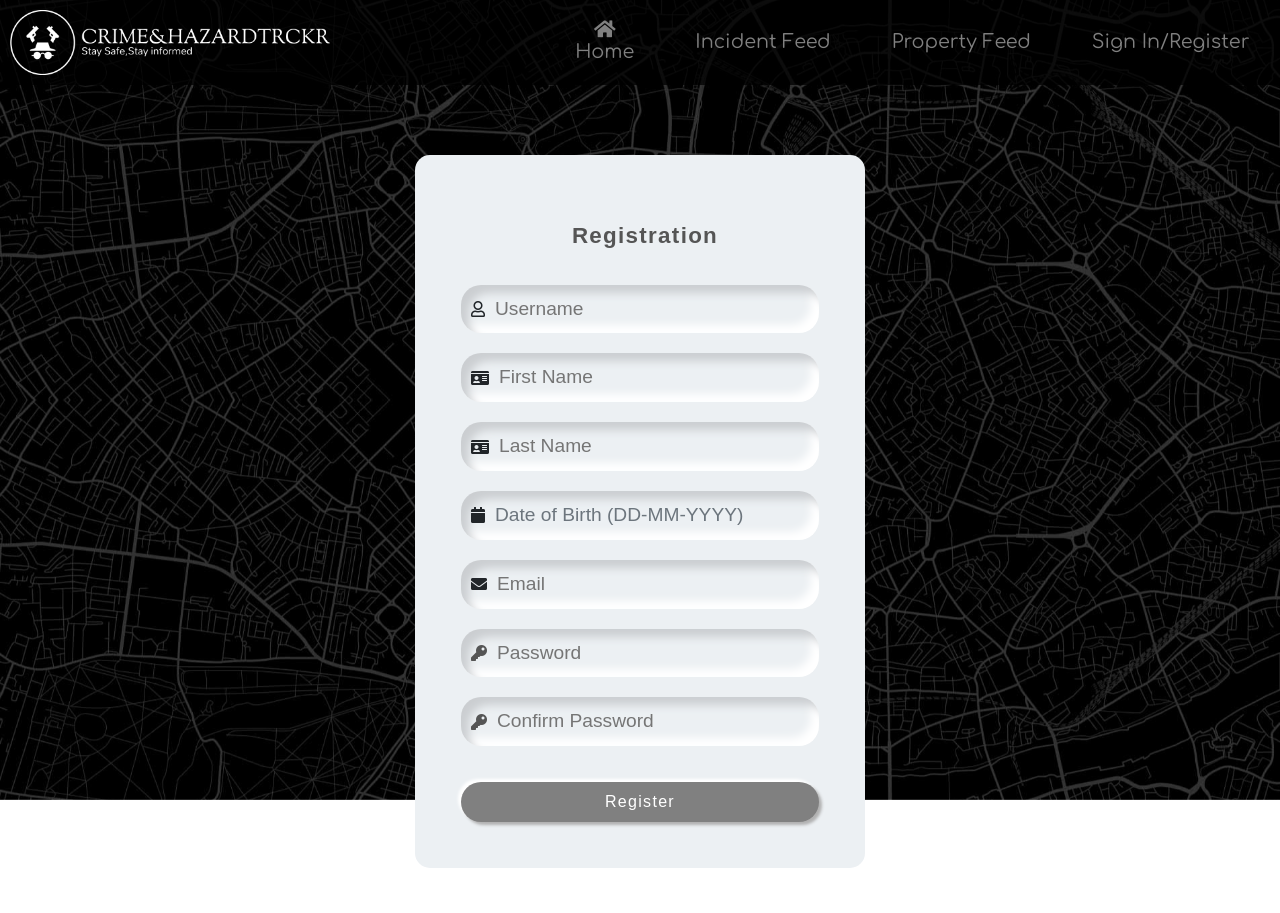
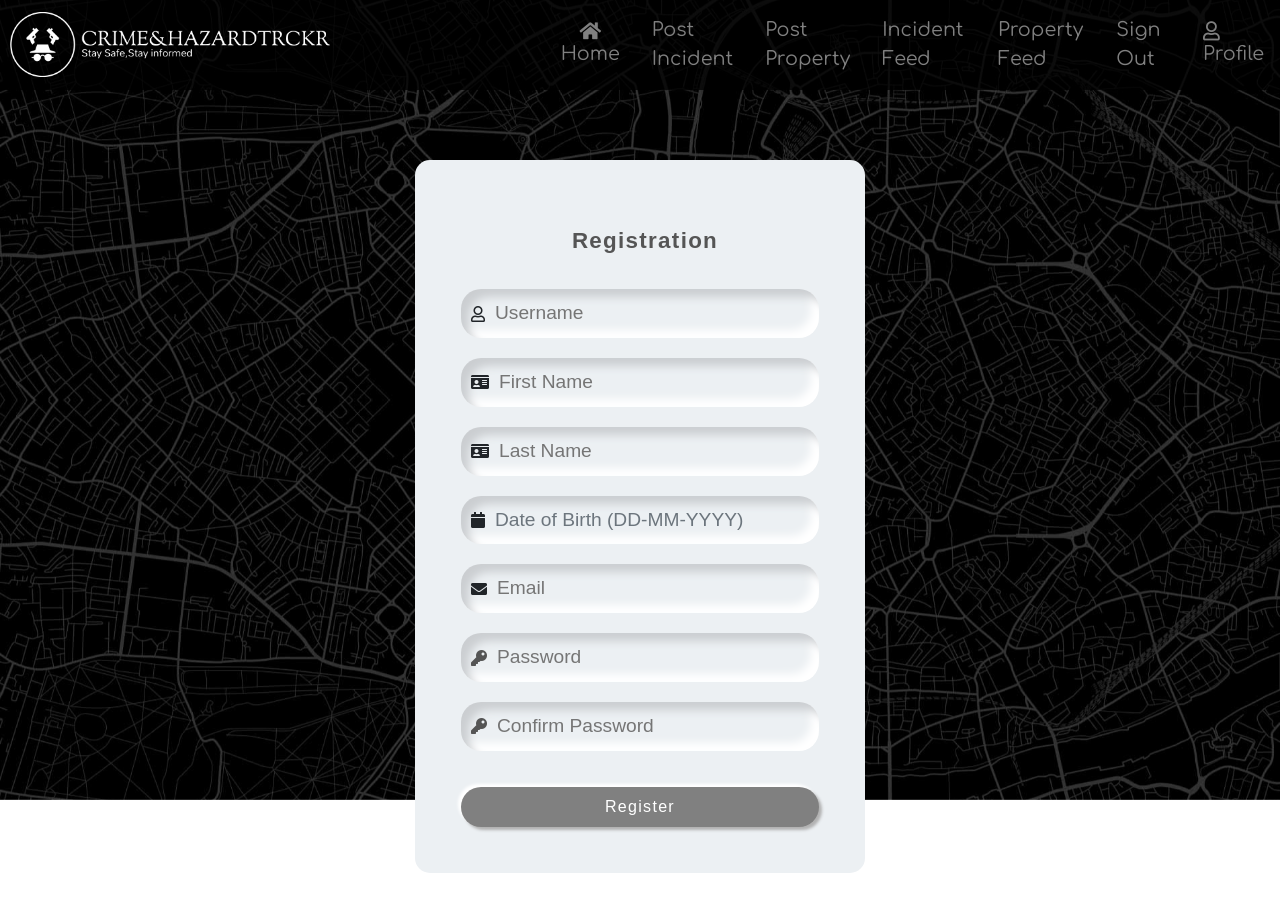
Before and after one commit to kunjpatel1402/IT314_project_30, a Django app: page /myApp/register/ in a window 1280 px wide. Shown: the top 913 px of the page. Run offline with Django 4.2, Linux system fonts and the light colour scheme; some libraries are stand-ins or nearby versions.

Commit message:
Update register.html

```diff
--- a/Code/project/myApp/templates/myApp/register.html
+++ b/Code/project/myApp/templates/myApp/register.html
@@ -11,6 +11,8 @@
 	<title>Document</title>
 </head>
 <body>
+
+	{% if user != None%}
     <nav id="navbar">
         <div id="logo">
             <a href="#"><img src="{%static 'myApp/logo.png'%}" alt=""></a>
@@ -24,11 +26,42 @@
                     </a>
                 </div>
             </li>
-		    <li class="padtop"><a href="#">Incident Feed</a></li>
-		    <li class="padtop"><a href="#">Property Feed</a></li>
-		    <li class="padtop"><a href="#">Sign In/Register</a></li>
+            <li class="padtop"><a href="/myApp/postIncident/">Post Incident</a></li>
+            <li class="padtop"><a href="/myApp/postProperty/">Post Property</a></li>
+            <li class="padtop"><a href="/myApp/IncidentFeed">Incident Feed</a></li>
+            <li class="padtop"><a href="/myApp/PropertyFeed">Property Feed</a></li>
+            <li class="padtop"><a href="/myApp/logout">Sign Out</a></li>
+            <li class="padtop">
+                <div id="profile">
+                    <a href="/myApp/profile/">
+                        <span class="far fa-user"></span>
+                        Profile
+                    </a>
+                </div>
+            </li>
         </ul>
     </nav>
+    {% else %}
+    <nav id="navbar">
+        <div id="logo">
+            <a href="#"><img src="{%static 'myApp/logo.png'%}" alt=""></a>
+        </div>
+        <ul>
+            <li class="padtop">
+                <div id="home">
+                    <a href="/myApp/">
+                        <span class="fas fa-home"></span>
+                        Home
+                    </a>
+                </div>
+            </li>
+            <li class="padtop"><a href="/myApp/IncidentFeed">Incident Feed</a></li>
+            <li class="padtop"><a href="/myApp/PropertyFeed">Property Feed</a></li>
+            <li class="padtop"><a href="/myApp/login">Sign In/Register</a></li>
+        </ul>
+    </nav>
+    {%endif%}
+
 	<div class="wrapper">
         {% if error_message %}
             <div class="alert alert-danger" role="alert">
```
Lines whose indentation alone changed are shown as unchanged.
